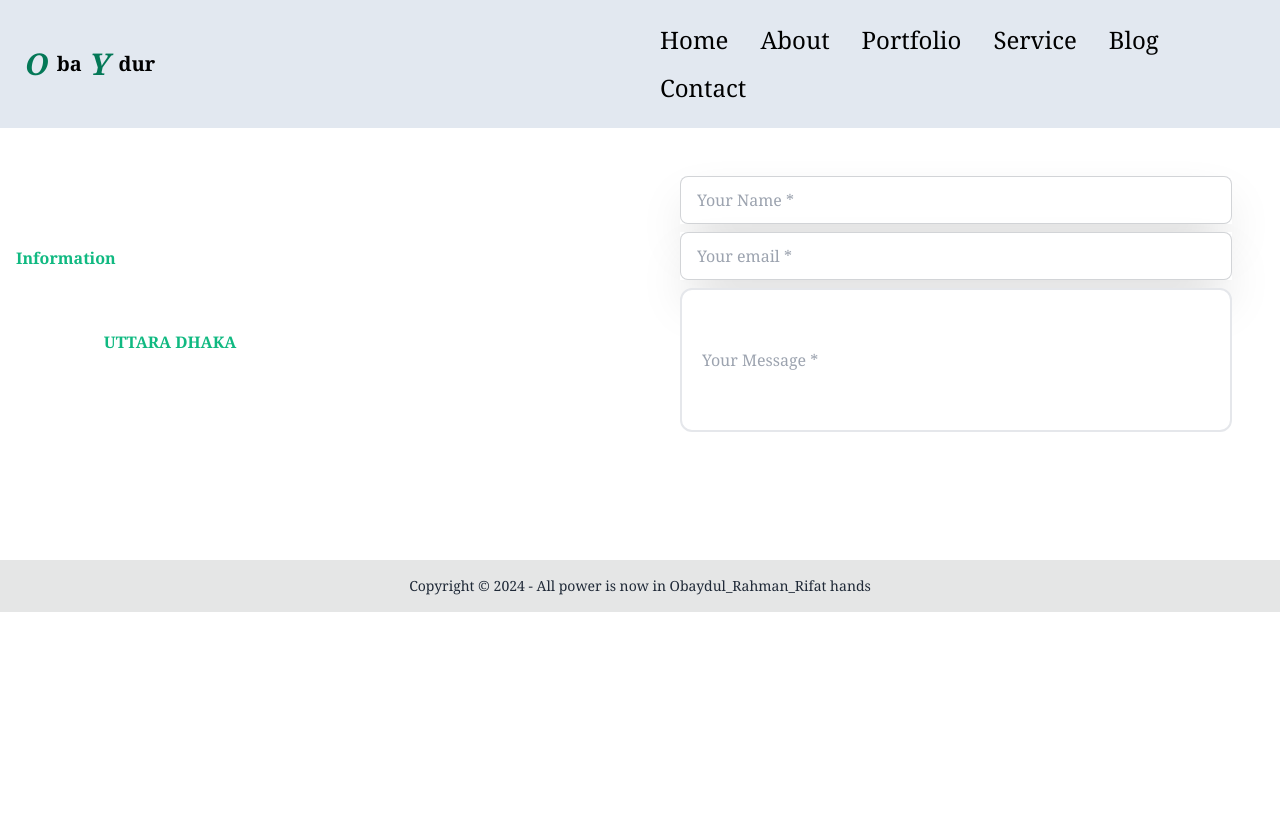
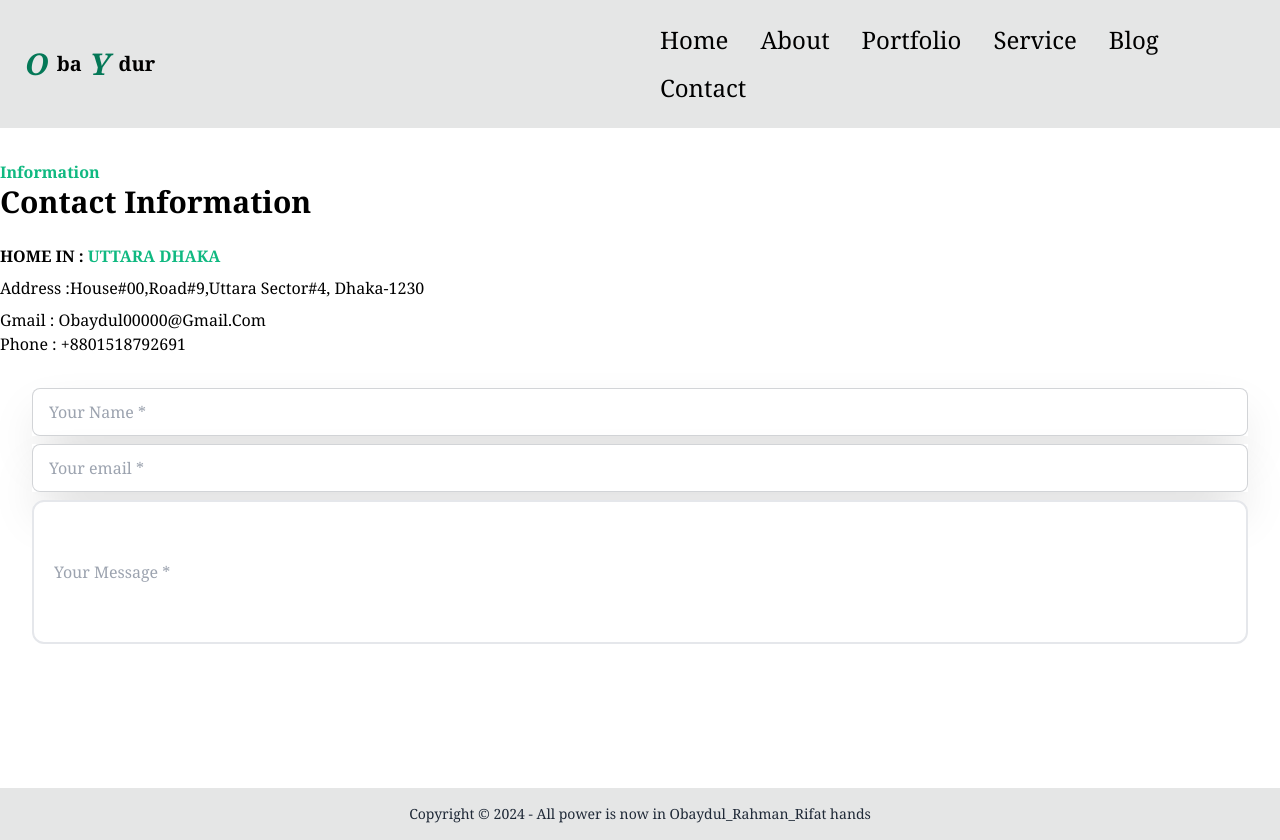
Before and after one commit to ObaydulK/Web-Developer, a React (Vite) app: page /contact in a window 1280 px wide. Before the commit the page ends 800 px from the top, so only its background shows below. Built offline with nearby package versions, Linux system fonts and the light colour scheme.

Commit message:
i am changes my about resposive and , contact section , change coller etc

```diff
--- a/src/Component/Pages/About/AboutBanner/AboutBanner.jsx
+++ b/src/Component/Pages/About/AboutBanner/AboutBanner.jsx
@@ -7,20 +7,23 @@ import Typewriter from 'react-ts-typewriter';
 const AboutBanner = () => {
     return (
         <div className=" ">
-            <div className="hero bg-base-200 ">
-                <div className="hero-content flex-col lg:flex-row-reverse m-0 p-0 ">
+            <div className="hero bg-base-200  ">
+                <div className="hero-content flex-col lg:flex-row-reverse m-0 px-3 ">
                     <img src="https://i.ibb.co/TwWztNX/Obaydul-bg.png" />
-                    <div className=" ">
+                    <div className=" min-[320px]:text-center lg:text-start ">
                         <h1 className="text-5xl font-bold font-mono italic">Hello !</h1>
                         <h1 className="text-4xl font-bold uppercase font-serif py-5"> Wellcome my Portfolio  </h1>
                         <h1 className="py-6 text-3xl capitalize" ><Typewriter loop={true} speed={300} text="I'm Obaydul_Kuasha, professional Frontend developer (React) " /> </h1>
-                        <div className="flex gap-6 text-emerald-500 my-10">
-                            <a href="https://www.facebook.com/obaydul.kuasha.1/" target="_blank" rel="noopener noreferrer" className="p-2 border-2 rounded-full border-emerald-400 text-3xl">  <FaFacebook /> </a>
-                            <a href="https://twitter.com/ObaydulKuasha" target="_blank" rel="noopener noreferrer" className="p-2 border-2 border-emerald-400 rounded-full text-3xl">  <FaTwitter /> </a>
-                            <a href="https://www.instagram.com/obaydul_kuasha/" target="_blank" rel="noopener noreferrer" className="p-2 border-2 border-emerald-400 rounded-full text-3xl">  <FaInstagram /> </a>
-                            <a href="https://www.linkedin.com/in/obaydulkuasha/" target="_blank" rel="noopener noreferrer" className="p-2 border-2 border-emerald-400 rounded-full text-3xl">  <FaLinkedin /> </a>
-                            {/* <a href="https://github.com/ObaydulK" target="_blank" rel="noopener noreferrer" className="p-2 border-2 border-emerald-400 rounded-full text-3xl target:_blank" > </a> */}
+                        <div className="   ">
+                            <div className="flex gap-6 text-emerald-500 my-10  ">
+                                {/* <a href="https://www.facebook.com/obaydul.kuasha.1/" target="_blank" rel="noopener noreferrer" className="p-2 border-2 rounded-full border-emerald-400 text-3xl">  <FaFacebook /> </a> */}
+                                <a href="https://twitter.com/ObaydulKuasha" target="_blank" rel="noopener noreferrer" className="p-2 border-2 border-emerald-400 rounded-full text-3xl">  <FaTwitter /> </a>
+                                <a href="https://www.instagram.com/obaydul_kuasha/" target="_blank" rel="noopener noreferrer" className="p-2 border-2 border-emerald-400 rounded-full text-3xl">  <FaInstagram /> </a>
+                                <a href="https://www.linkedin.com/in/obaydulkuasha/" target="_blank" rel="noopener noreferrer" className="p-2 border-2 border-emerald-400 rounded-full text-3xl">  <FaLinkedin /> </a>
+                                {/* <a href="https://github.com/ObaydulK" target="_blank" rel="noopener noreferrer" className="p-2 border-2 border-emerald-400 rounded-full text-3xl target:_blank" > </a> */}
+                            </div>
                         </div>
+
                         <a href="https://github.com/ObaydulK" target="_blank" rel="noopener noreferrer" className="btn  border-3 border-emerald-400 font-bold  uppercase"> View my Github < FaGithub /> </a>
                     </div>
                 </div>
--- a/src/Component/Pages/Contact/Contact.jsx
+++ b/src/Component/Pages/Contact/Contact.jsx
@@ -3,9 +3,9 @@ import { Link } from "react-router-dom";
 const Contact = () => {
     return (
         <div>
-            <div className="    bg-base-100 text-white  ">
-                <div className="hero-content items-center m-auto capitalize ">
-                    <div className="text-center  flex-1 lg:text-left">
+            <div className=" py-8   bg-base-100 text-black  ">
+                <div className="  items-center m-auto capitalize  ">
+                    <div className="text-center  lg:text-left">
                         <h3 className="   text-emerald-500 font-bold">information</h3>
                         <h1 className="text-3xl font-bold  pb-6 ">Contact Information</h1>
                         {/* <p>Event definition is - somthing that happens occurre How evesnt sentence. <br /> Synonym when an unknown printer took a galley.</p> */}
@@ -15,7 +15,7 @@ const Contact = () => {
                         <p><span className="">Phone :</span> +8801518792691</p>
 
                     </div>
-                    <div className="card shrink-0  flex-1    ">
+                    <div className="card shrink-0     ">
                         <form className="card-body ">
                             <div className="from-content shadow-2xl bg-base-100">
                                 <input type="text" placeholder="Your Name *" className="input input-bordered w-full" required />
--- a/src/Component/Pages/Portfolio/Portfolio.jsx
+++ b/src/Component/Pages/Portfolio/Portfolio.jsx
@@ -9,9 +9,9 @@ const Portfolio = () => {
 
 
     return (
-        <div className=" " >
+        <div className="  " >
 
-            <div className="text-3xl font-bold text-center py-7 border rounded-r-2xl rounded-l-3xl shadow-2xl text-white">
+            <div className="text-3xl font-bold text-center py-7 border rounded-r-2xl rounded-l-3xl shadow-2xl ">
                 <Title subHeading="Portfolio showcase" Heading="I Fell in Love With Front End Developer (React)" />
             </div>
             <ComforLanguage />
--- a/src/Component/Pages/Portfolio/Title/Titles.jsx
+++ b/src/Component/Pages/Portfolio/Title/Titles.jsx
@@ -3,7 +3,7 @@ const Title = ({subHeading, Heading }) => {
     return (
         <>
           <div className=" text-center py-10">
-           <h1 className="text-white capitalize lg:text-3xl sm:text-2xl font-bold text-center  ">-----------{subHeading}------------</h1>
+           <h1 className="text-balck capitalize lg:text-3xl sm:text-2xl font-bold text-center  ">-----------{subHeading}------------</h1>
            <div className="text-emerald-200 capitalize lg:text-5xl sm:text-3xl font-bold underline mt-5">{Heading}</div>
         </div>
 
--- a/src/Header/Header/Header.jsx
+++ b/src/Header/Header/Header.jsx
@@ -13,19 +13,19 @@ const Header = () => {
         </>
     return (
         <div>
-            <div className="navbar text-black bg-slate-200    ">
+            <div className="navbar text-black     ">
                 <div className="navbar-start">
                     <div className="dropdown">
                         <div tabIndex={0} role="button" className="btn btn-ghost lg:hidden">
                             <svg xmlns="http://www.w3.org/2000/svg" className="h-5 w-5" fill="none" viewBox="0 0 24 24" stroke="currentColor"><path strokeLinecap="round" strokeLinejoin="round" strokeWidth="2" d="M4 6h16M4 12h8m-8 6h16" /></svg>
                         </div>
-                        <ul tabIndex={0} className="menu menu-sm text-white  dropdown-content mt-3 z-[1] p-2 shadow bg-base-100 rounded-box text-bold text-2xl ">
+                        <ul tabIndex={0} className="menu menu-sm bg-slate-700   dropdown-content mt-3 z-[1] p-2 shadow text-white rounded-box text-bold text-2xl ">
                             {Navber}
                         </ul>
                     </div>
                     <a className="btn btn-ghost text-xl"> <span className='font-serif text-emerald-700 text-3xl italic'>O</span>ba<span className='font-serif text-emerald-700 text-3xl italic'>Y</span>dur</a>
                 </div>
-                <div className="navbar-end hidden   lg:flex"  >
+                <div className="navbar-end hidden lg:flex"  >
                     <ul className="menu menu-horizontal px-1   text-bold text-2xl">
                         {Navber}
                     </ul>
--- a/src/main.jsx
+++ b/src/main.jsx
@@ -51,7 +51,7 @@ const router = createBrowserRouter([
 ]);
 ReactDOM.createRoot(document.getElementById('root')).render(
   <React.StrictMode>
-    <div className='container m-auto font-serif bg-base-200 '>
+    <div className='container m-auto font-serif bg-base-300 '>
       <RouterProvider router={router} />
     </div>
 
```
